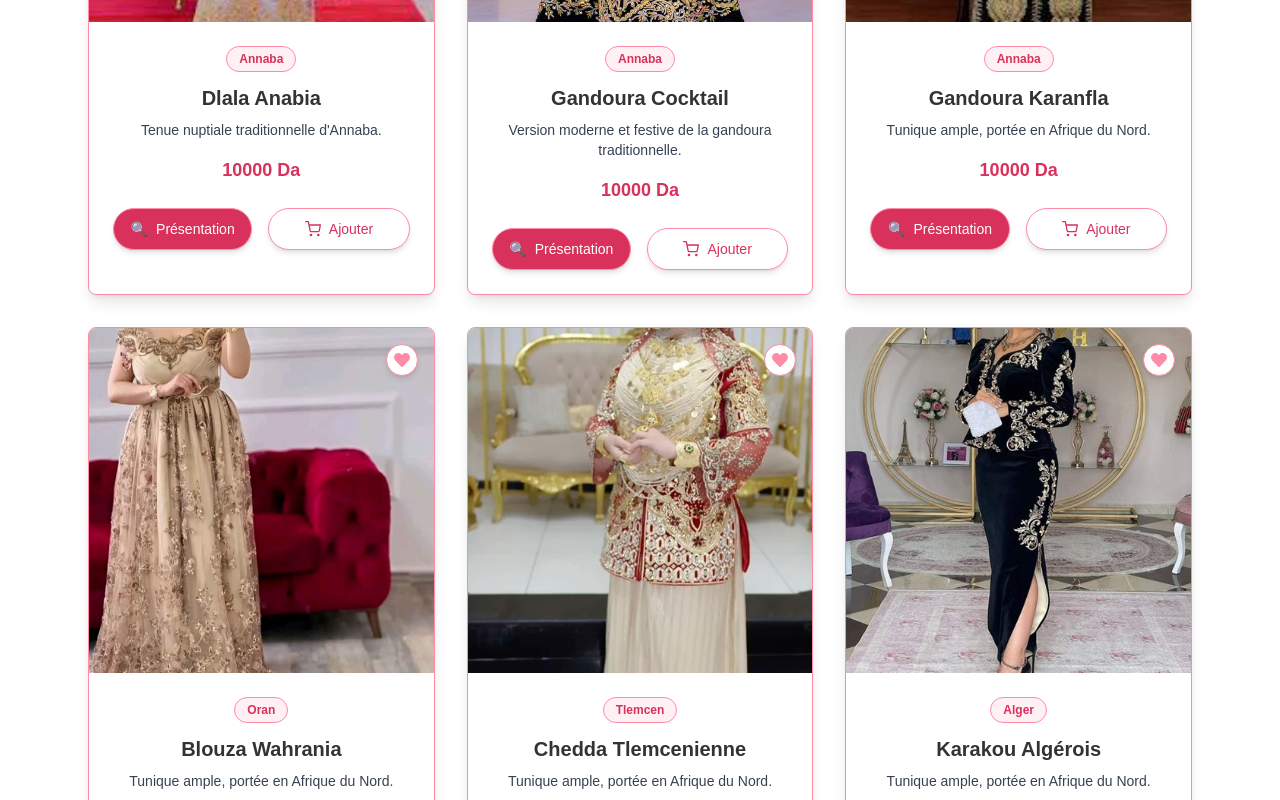
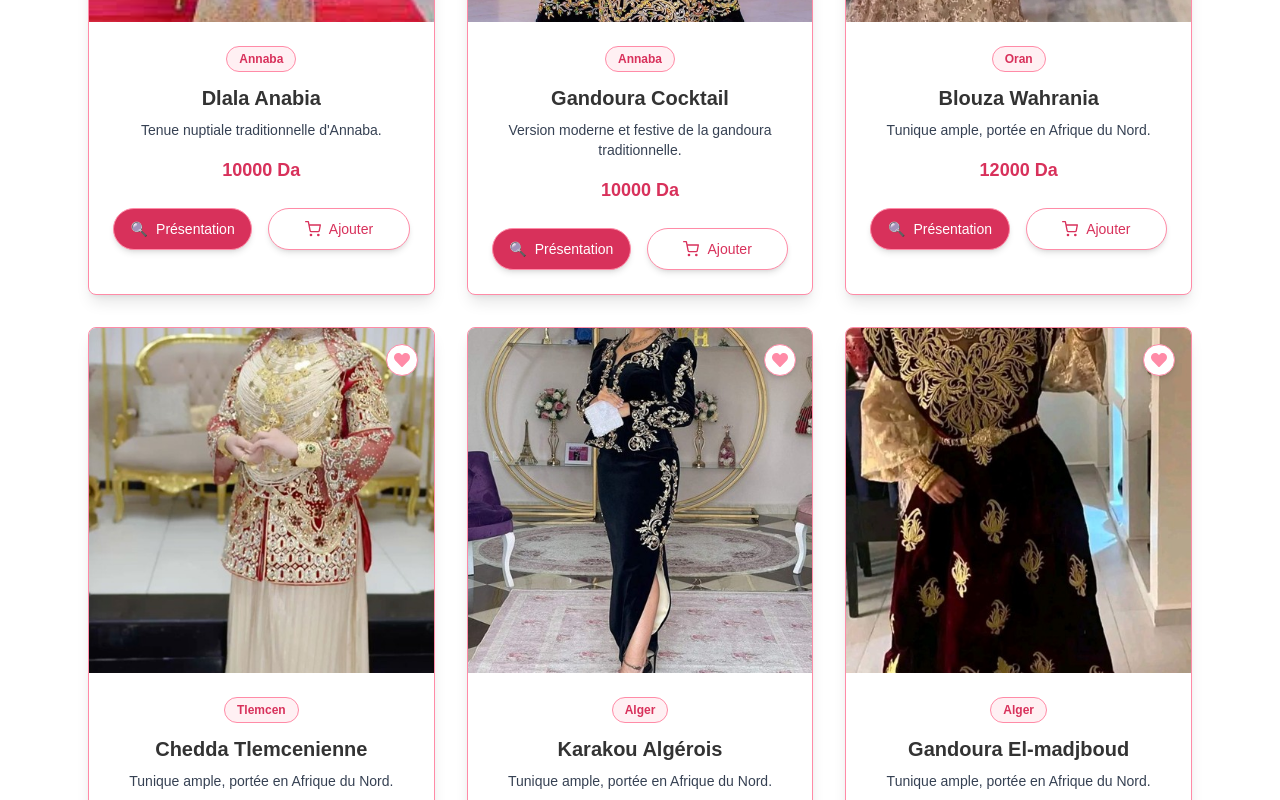
Before and after one commit to ChikhM1948/Algerian-Dress-Thurat-main, a Next.js app: page / in a window 1280 px wide. Shown: the part 1920-2720 px from the top of the page. Built offline with nearby package versions, Linux system fonts and the light colour scheme; no server answers; a web font is replaced by a local one.

Commit message:
update the route

```diff
--- a/app/api/auth/[...nextauth]/route.js
+++ b/app/api/auth/[...nextauth]/route.js
@@ -1,5 +1,5 @@
 //@ts-nocheck
-// app/api/auth/[...nextauth]/route.js - DEBUG VERSION
+// app/api/auth/[...nextauth]/route.js - FIXED VERSION
 import NextAuth from 'next-auth';
 import CredentialsProvider from 'next-auth/providers/credentials';
 import GoogleProvider from 'next-auth/providers/google';
@@ -8,7 +8,7 @@ import { connectToDatabase } from '../../../lib/db/mongodb';
 import User from '../../../lib/db/models/User';
 
 /** @type {import('next-auth').AuthOptions} */
-export const authOptions = {
+const authOptions = {
   providers: [
     // Email/Password authentication
     CredentialsProvider({
--- a/app/page.js
+++ b/app/page.js
@@ -17,11 +17,10 @@ const products = [
   { id: 5, name: "Lafa Anabia", region: "Annaba", price: "10000 Da", description: "Tenue traditionnelle emblématique d'Annaba.", image: "/lafaanabia.jpeg" },
   { id: 6, name: "Dlala Anabia", region: "Annaba", price: "10000 Da", description: "Tenue nuptiale traditionnelle d'Annaba.", image: "/dlala.jpeg" },
   { id: 7, name: "Gandoura Cocktail", region: "Annaba", price: "10000 Da", description: "Version moderne et festive de la gandoura traditionnelle.", image: "/kandouracok.jpeg" },
-  { id: 8, name: "Gandoura Karanfla", region: "Annaba", price: "10000 Da", description: "Tunique ample, portée en Afrique du Nord.", image: "/karanfla.jpeg" },
   { id: 9, name: "Blouza Wahrania ", region: "Oran", price: "12000 Da", description: "Tunique ample, portée en Afrique du Nord.", image: "/blouza.jpg" },
   { id: 10, name: "Chedda Tlemcenienne ", region: "Tlemcen", price: "18000 Da", description: "Tunique ample, portée en Afrique du Nord.", image: "/tlemcenienne.jpg" },
   { id: 11, name: "Karakou Algérois ", region: "Alger", price: "11000 Da", description: "Tunique ample, portée en Afrique du Nord.", image: "/karakoualger.jpg" },
-  { id: 12, name: "Ghlila ", region: "Alger", price: "10000 Da", description: "Tunique ample, portée en Afrique du Nord.", image: "/ghlila.jpg" },
+  { id: 12, name: "Gandoura El-madjboud  ", region: "Alger", price: "10000 Da", description: "Tunique ample, portée en Afrique du Nord.", image: "/ghlila.jpg" },
   { id: 13, name: "Le Fergani Constantinois  ", region: "Constantine", price: "13000 Da", description: "Tunique ample, portée en Afrique du Nord.", image: "/fergani.jpg" },
   { id: 14, name: "La Taqendurt ", region: "Béjaïa", price: "7000 Da", description: "Tunique ample, portée en Afrique du Nord.", image: "/taqendurt.jpg" },
   { id: 15, name: "Le Caftan El Mansouriya  ", region: "Tlemcen", price: "9000 Da", description: "Tunique ample, portée en Afrique du Nord.", image: "/elmansoriya.jpg" },
--- a/app/products/[id]/page.js
+++ b/app/products/[id]/page.js
@@ -15,11 +15,10 @@ const products = [
   { id: 5, name: "Lafa Anabia", region: "Annaba", price: "10000 Da", description: "Tenue traditionnelle emblématique d'Annaba.", image: "/lafaanabia.jpeg" },
   { id: 6, name: "Dlala Anabia", region: "Annaba", price: "10000 Da", description: "Tenue nuptiale traditionnelle d'Annaba.", image: "/dlala.jpeg" },
   { id: 7, name: "Gandoura Cocktail", region: "Annaba", price: "10000 Da", description: "Version moderne et festive de la gandoura traditionnelle.", image: "/kandouracok.jpeg" },
-  { id: 8, name: "Gandoura Karanfla", region: "Annaba", price: "10000 Da", description: "Tunique ample, portée en Afrique du Nord.", image: "/karanfla.jpeg" },
   { id: 9, name: "Blouza Wahrania ", region: "Oran", price: "12000 Da", description: "Tunique ample, portée en Afrique du Nord.", image: "/blouza.jpg" },
   { id: 10, name: "Chedda Tlemcenienne ", region: "Tlemcen", price: "18000 Da", description: "Tunique ample, portée en Afrique du Nord.", image: "/tlemcenienne.jpg" },
   { id: 11, name: "Karakou Algérois ", region: "Alger", price: "11000 Da", description: "Tunique ample, portée en Afrique du Nord.", image: "/karakoualger.jpg" },
-  { id: 12, name: "Ghlila ", region: "Alger", price: "10000 Da", description: "Tunique ample, portée en Afrique du Nord.", image: "/ghlila.jpg" },
+  { id: 12, name: "Gandoura El-madjboud ", region: "Alger", price: "10000 Da", description: "Tunique ample, portée en Afrique du Nord.", image: "/ghlila.jpg" },
   { id: 13, name: "Le Fergani Constantinois  ", region: "Constantine", price: "13000 Da", description: "Tunique ample, portée en Afrique du Nord.", image: "/fergani.jpg" },
   { id: 14, name: "La Taqendurt ", region: "Béjaïa", price: "7000 Da", description: "Tunique ample, portée en Afrique du Nord.", image: "/taqendurt.jpg" },
   { id: 15, name: "Le Caftan El Mansouriya  ", region: "Tlemcen", price: "9000 Da", description: "Tunique ample, portée en Afrique du Nord.", image: "/elmansoriya.jpg" },
```
